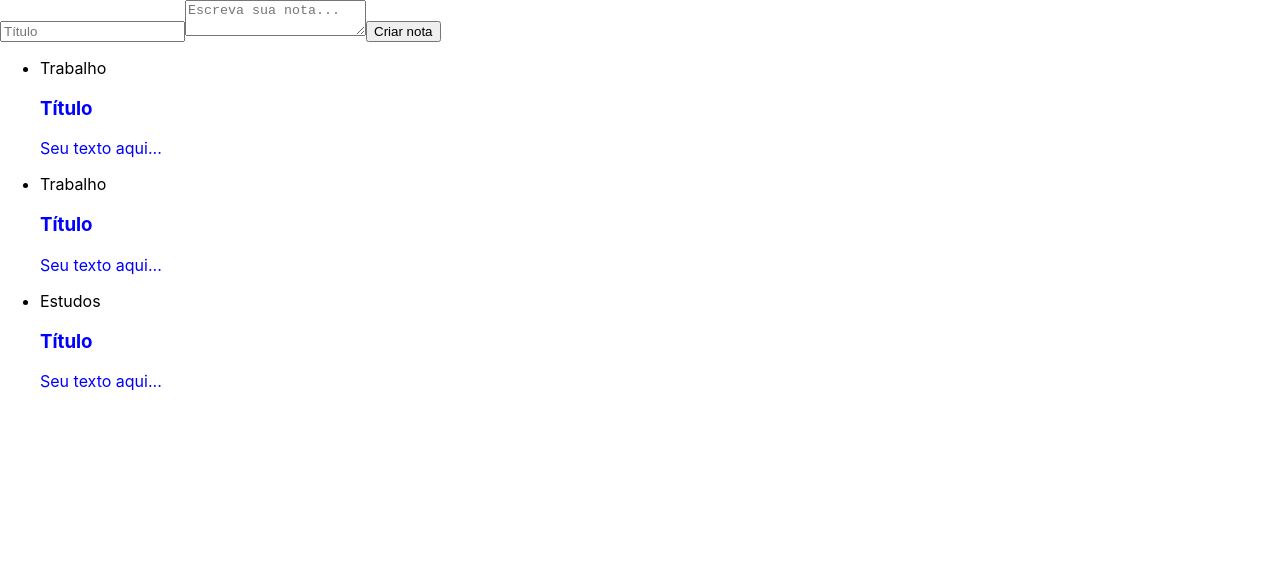
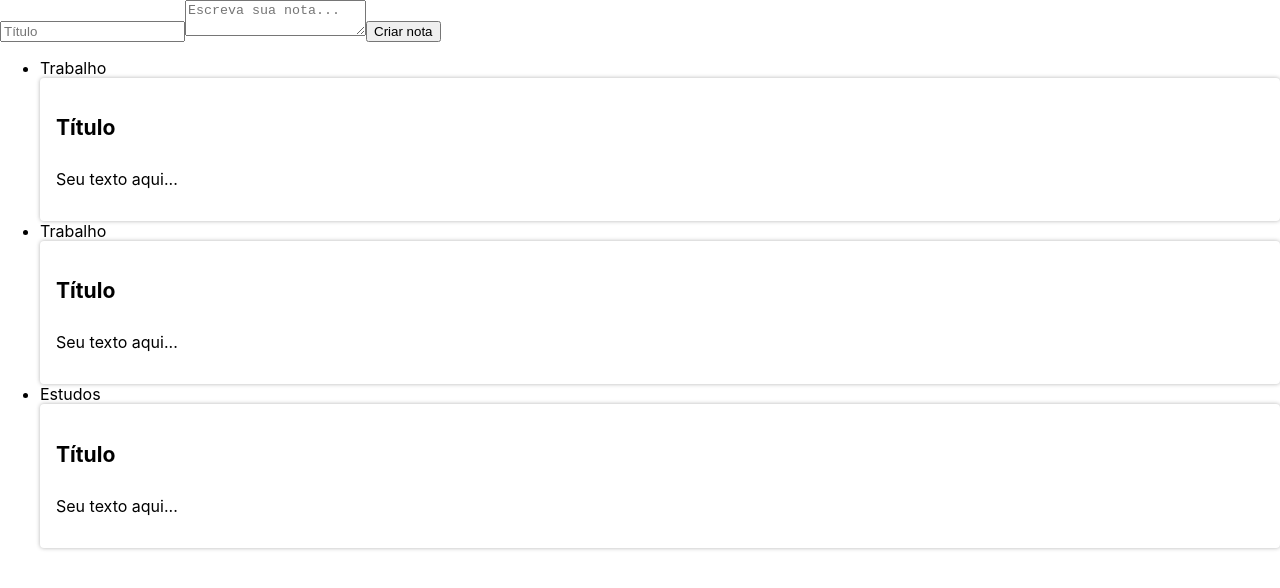
Before and after one commit to RenanTRS/CeepReactJs, a React (Create React App) app: page / in a window 1280 px wide. Shown: the top 588 px of the page. Built offline with nearby package versions, Linux system fonts and the light colour scheme.

Commit message:
add style

```diff
--- a/src/components/CardNota/estilo.css
+++ b/src/components/CardNota/estilo.css
@@ -1,3 +1,35 @@
 .card-nota{
-    color: blue;
+    display: flex;
+    flex-direction: column;
+    align-items: flex-start;
+    justify-content: space-between;
+    flex-wrap: wrap;
+
+    background-color: var(--fundo-detalhes);
+
+    border-radius: 4px;
+
+    box-shadow: 0 0 4px rgba(0, 0, 0, 0.3);
+
+    padding: 16px;
 }
+
+.card-nota_cabecalho{
+    font-size: 1.1em;
+
+    display: flex;
+    justify-content: space-between;
+    align-items: center;
+}
+
+.card-nota_texto{
+    margin-top: 8px;
+
+    font-size: 1em;
+}
+
+.card-nota_titulo{
+    font-size: 1.2em;
+
+    margin-right: 12px;
+}
```
